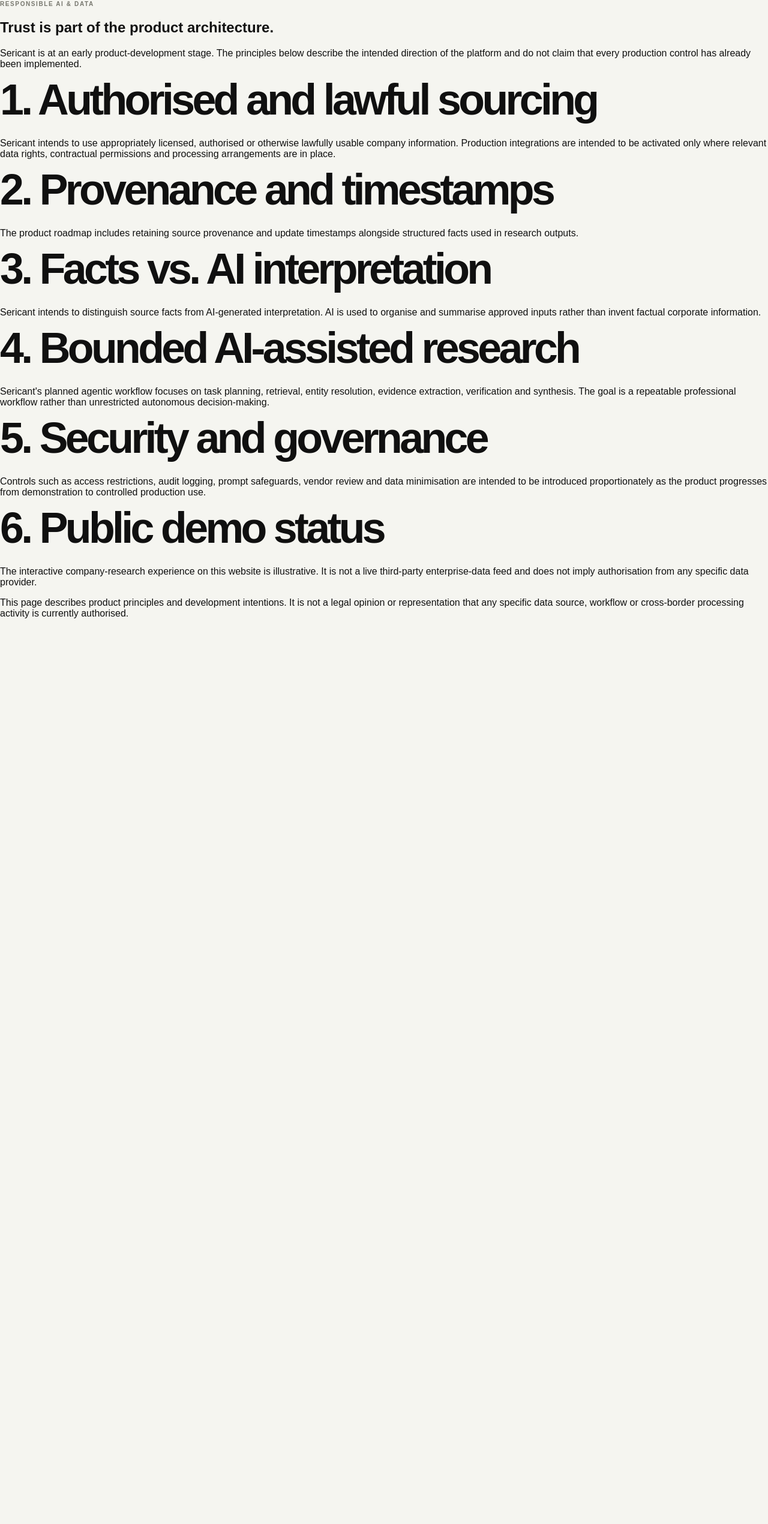
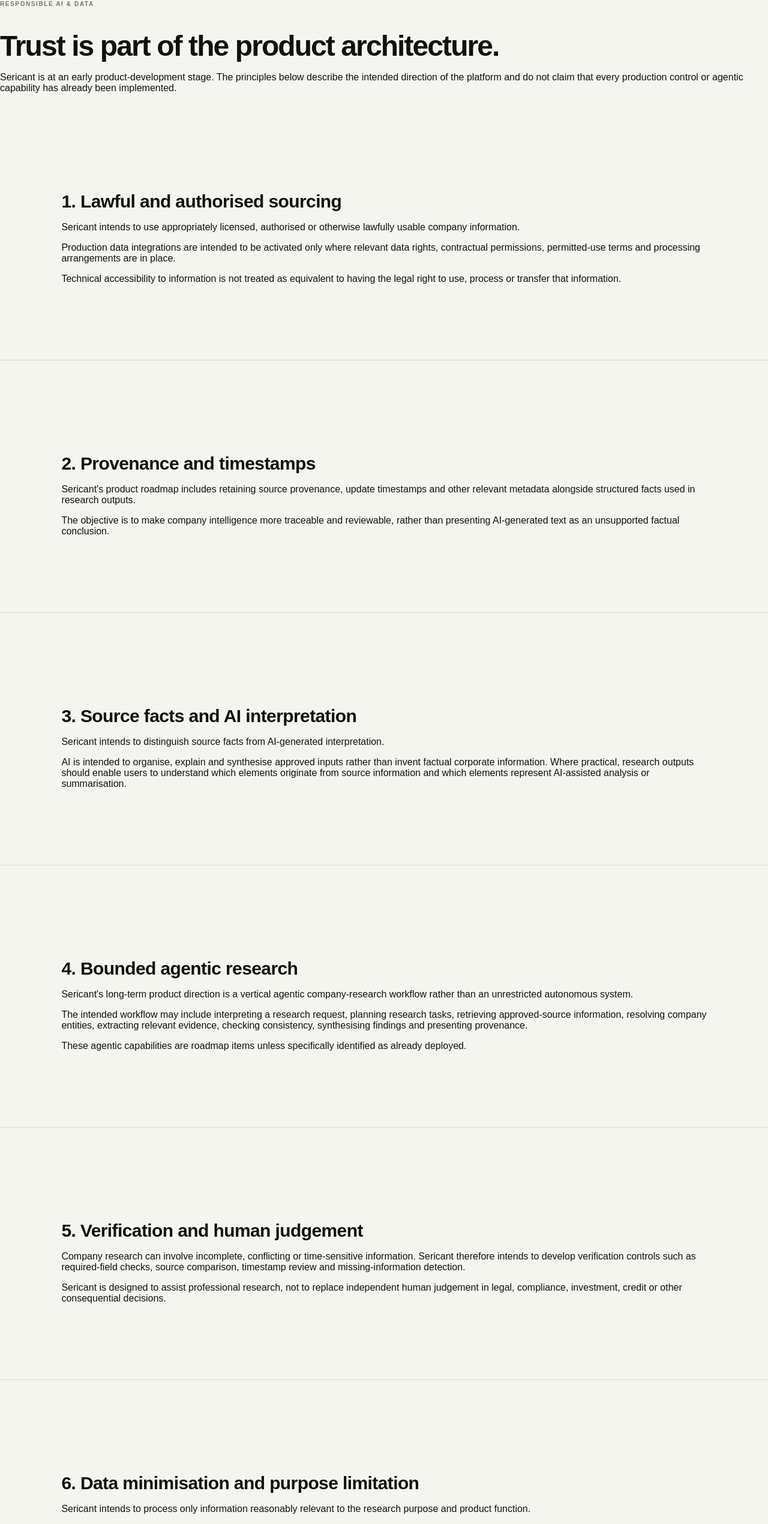
Before and after one commit to lingoescn-droid/sericant-website, a Next.js app: page /responsible-ai-data in a window 1280 px wide. Shown: the part 17-2558 px from the top of the page at 60% size. Before the commit the page ends 1049 px from the top, so only its background shows below. Built offline with nearby package versions, Linux system fonts and the light colour scheme.

Commit message:
Refactor Responsible AI & Data page content
Updated the content and structure of the Responsible AI & Data page, enhancing clarity and organization.

```diff
--- a/app/responsible-ai-data/page.tsx
+++ b/app/responsible-ai-data/page.tsx
@@ -3,72 +3,317 @@
 export const metadata = {
   title: "Responsible AI & Data",
   description:
-    "Sericant's current principles for responsible AI, data provenance, authorised sourcing and bounded AI-assisted company research."
+    "Sericant's principles for responsible AI, lawful data sourcing, provenance and bounded company research."
 };
 
 export default function Page() {
   return (
     <main className="legalPage">
       <header className="simpleHeader">
-        <Link href="/" className="logo">SERICANT</Link>
-        <Link href="/" className="back">← Back to home</Link>
+        <Link href="/" className="logo">
+          SERICANT
+        </Link>
+
+        <Link href="/" className="back">
+          ← Back to home
+        </Link>
       </header>
+
       <article className="legalContent">
         <div className="sectionLabel">RESPONSIBLE AI & DATA</div>
-        <h1>Trust is part of the product architecture.</h1>
-        <p className="lede">
-          Sericant is at an early product-development stage. The principles below describe
-          the intended direction of the platform and do not claim that every production
-          control has already been implemented.
+
+        <h1
+          style={{
+            fontSize: "48px",
+            lineHeight: 1.05,
+            letterSpacing: "-0.04em",
+            marginBottom: "18px"
+          }}
+        >
+          Trust is part of the product architecture.
+        </h1>
+
+        <p
+          className="lede"
+          style={{
+            marginBottom: "52px"
+          }}
+        >
+          Sericant is at an early product-development stage. The principles
+          below describe the intended direction of the platform and do not
+          claim that every production control or agentic capability has already
+          been implemented.
         </p>
 
-        <h2>1. Authorised and lawful sourcing</h2>
+        <section style={{ marginBottom: "44px" }}>
+          <h2
+            style={{
+              fontSize: "30px",
+              lineHeight: 1.2,
+              letterSpacing: "-0.02em",
+              marginBottom: "12px"
+            }}
+          >
+            1. Lawful and authorised sourcing
+          </h2>
+
           <p>
-          Sericant intends to use appropriately licensed, authorised or otherwise lawfully
-          usable company information. Production integrations are intended to be activated
-          only where relevant data rights, contractual permissions and processing arrangements
-          are in place.
+            Sericant intends to use appropriately licensed, authorised or
+            otherwise lawfully usable company information.
           </p>
 
-        <h2>2. Provenance and timestamps</h2>
           <p>
-          The product roadmap includes retaining source provenance and update timestamps
-          alongside structured facts used in research outputs.
+            Production data integrations are intended to be activated only
+            where relevant data rights, contractual permissions, permitted-use
+            terms and processing arrangements are in place.
           </p>
 
-        <h2>3. Facts vs. AI interpretation</h2>
           <p>
-          Sericant intends to distinguish source facts from AI-generated interpretation.
-          AI is used to organise and summarise approved inputs rather than invent factual
-          corporate information.
+            Technical accessibility to information is not treated as equivalent
+            to having the legal right to use, process or transfer that
+            information.
+          </p>
+        </section>
+
+        <section style={{ marginBottom: "44px" }}>
+          <h2
+            style={{
+              fontSize: "30px",
+              lineHeight: 1.2,
+              letterSpacing: "-0.02em",
+              marginBottom: "12px"
+            }}
+          >
+            2. Provenance and timestamps
+          </h2>
+
+          <p>
+            Sericant&apos;s product roadmap includes retaining source
+            provenance, update timestamps and other relevant metadata alongside
+            structured facts used in research outputs.
           </p>
 
-        <h2>4. Bounded AI-assisted research</h2>
           <p>
-          Sericant's planned agentic workflow focuses on task planning, retrieval,
-          entity resolution, evidence extraction, verification and synthesis. The goal is a
-          repeatable professional workflow rather than unrestricted autonomous decision-making.
+            The objective is to make company intelligence more traceable and
+            reviewable, rather than presenting AI-generated text as an
+            unsupported factual conclusion.
+          </p>
+        </section>
+
+        <section style={{ marginBottom: "44px" }}>
+          <h2
+            style={{
+              fontSize: "30px",
+              lineHeight: 1.2,
+              letterSpacing: "-0.02em",
+              marginBottom: "12px"
+            }}
+          >
+            3. Source facts and AI interpretation
+          </h2>
+
+          <p>
+            Sericant intends to distinguish source facts from AI-generated
+            interpretation.
           </p>
 
-        <h2>5. Security and governance</h2>
           <p>
-          Controls such as access restrictions, audit logging, prompt safeguards, vendor
-          review and data minimisation are intended to be introduced proportionately as
-          the product progresses from demonstration to controlled production use.
+            AI is intended to organise, explain and synthesise approved inputs
+            rather than invent factual corporate information. Where practical,
+            research outputs should enable users to understand which elements
+            originate from source information and which elements represent
+            AI-assisted analysis or summarisation.
+          </p>
+        </section>
+
+        <section style={{ marginBottom: "44px" }}>
+          <h2
+            style={{
+              fontSize: "30px",
+              lineHeight: 1.2,
+              letterSpacing: "-0.02em",
+              marginBottom: "12px"
+            }}
+          >
+            4. Bounded agentic research
+          </h2>
+
+          <p>
+            Sericant&apos;s long-term product direction is a vertical agentic
+            company-research workflow rather than an unrestricted autonomous
+            system.
           </p>
 
-        <h2>6. Public demo status</h2>
           <p>
-          The interactive company-research experience on this website is illustrative.
-          It is not a live third-party enterprise-data feed and does not imply authorisation
-          from any specific data provider.
+            The intended workflow may include interpreting a research request,
+            planning research tasks, retrieving approved-source information,
+            resolving company entities, extracting relevant evidence,
+            checking consistency, synthesising findings and presenting
+            provenance.
           </p>
 
-        <div className="legalNote">
-          This page describes product principles and development intentions. It is not a
-          legal opinion or representation that any specific data source, workflow or cross-border
-          processing activity is currently authorised.
-        </div>
+          <p>
+            These agentic capabilities are roadmap items unless specifically
+            identified as already deployed.
+          </p>
+        </section>
+
+        <section style={{ marginBottom: "44px" }}>
+          <h2
+            style={{
+              fontSize: "30px",
+              lineHeight: 1.2,
+              letterSpacing: "-0.02em",
+              marginBottom: "12px"
+            }}
+          >
+            5. Verification and human judgement
+          </h2>
+
+          <p>
+            Company research can involve incomplete, conflicting or
+            time-sensitive information. Sericant therefore intends to develop
+            verification controls such as required-field checks, source
+            comparison, timestamp review and missing-information detection.
+          </p>
+
+          <p>
+            Sericant is designed to assist professional research, not to replace
+            independent human judgement in legal, compliance, investment,
+            credit or other consequential decisions.
+          </p>
+        </section>
+
+        <section style={{ marginBottom: "44px" }}>
+          <h2
+            style={{
+              fontSize: "30px",
+              lineHeight: 1.2,
+              letterSpacing: "-0.02em",
+              marginBottom: "12px"
+            }}
+          >
+            6. Data minimisation and purpose limitation
+          </h2>
+
+          <p>
+            Sericant intends to process only information reasonably relevant to
+            the research purpose and product function.
+          </p>
+
+          <p>
+            As production services develop, company information, personal
+            information and higher-risk data categories are intended to be
+            assessed separately so that unnecessary information is not
+            collected, transferred or exposed merely because it is technically
+            available.
+          </p>
+        </section>
+
+        <section style={{ marginBottom: "44px" }}>
+          <h2
+            style={{
+              fontSize: "30px",
+              lineHeight: 1.2,
+              letterSpacing: "-0.02em",
+              marginBottom: "12px"
+            }}
+          >
+            7. Cross-border data governance
+          </h2>
+
+          <p>
+            Sericant is being developed in Hong Kong for professional and
+            cross-border company research. Any future transfer or processing of
+            regulated information across jurisdictions will be assessed
+            separately according to the relevant data category, source,
+            contractual rights, processing purpose and applicable legal
+            requirements.
+          </p>
+
+          <p>
+            Sericant does not assume that information may be transferred across
+            borders merely because it is publicly accessible or technically
+            obtainable.
+          </p>
+        </section>
+
+        <section style={{ marginBottom: "44px" }}>
+          <h2
+            style={{
+              fontSize: "30px",
+              lineHeight: 1.2,
+              letterSpacing: "-0.02em",
+              marginBottom: "12px"
+            }}
+          >
+            8. Security and governance
+          </h2>
+
+          <p>
+            As the platform progresses from demonstration to controlled
+            production use, Sericant intends to introduce proportionate
+            technical and organisational controls.
+          </p>
+
+          <p>
+            These may include access restrictions, audit logging, vendor
+            review, prompt and model safeguards, data minimisation, security
+            monitoring, incident procedures and internal review of data and AI
+            workflows.
+          </p>
+        </section>
+
+        <section style={{ marginBottom: "44px" }}>
+          <h2
+            style={{
+              fontSize: "30px",
+              lineHeight: 1.2,
+              letterSpacing: "-0.02em",
+              marginBottom: "12px"
+            }}
+          >
+            9. Public demo status
+          </h2>
+
+          <p>
+            The interactive company-research experience currently available on
+            this website is illustrative.
+          </p>
+
+          <p>
+            It is not a live third-party enterprise-data feed, does not imply
+            authorisation from any specific data provider and should not be
+            understood as evidence that Sericant has deployed a full production
+            agentic research system.
+          </p>
+        </section>
+
+        <section style={{ marginBottom: "20px" }}>
+          <h2
+            style={{
+              fontSize: "30px",
+              lineHeight: 1.2,
+              letterSpacing: "-0.02em",
+              marginBottom: "12px"
+            }}
+          >
+            10. Contact
+          </h2>
+
+          <p>
+            Responsible AI, data and general enquiries:{" "}
+            <a href="mailto:hello@sericant.com">
+              hello@sericant.com
+            </a>
+          </p>
+
+          <p>
+            Sericant Limited
+            <br />
+            Hong Kong
+          </p>
+        </section>
       </article>
     </main>
   );
```
Lines whose indentation alone changed are shown as unchanged.
